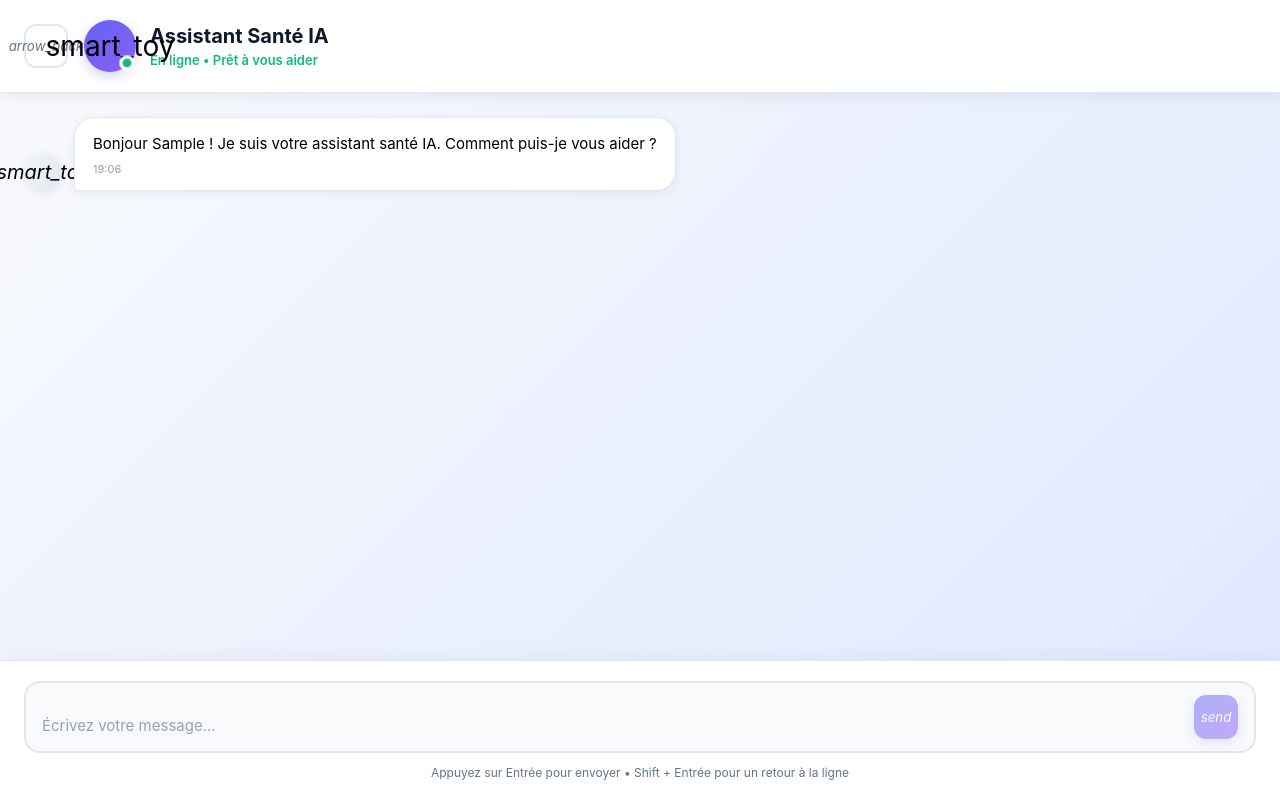
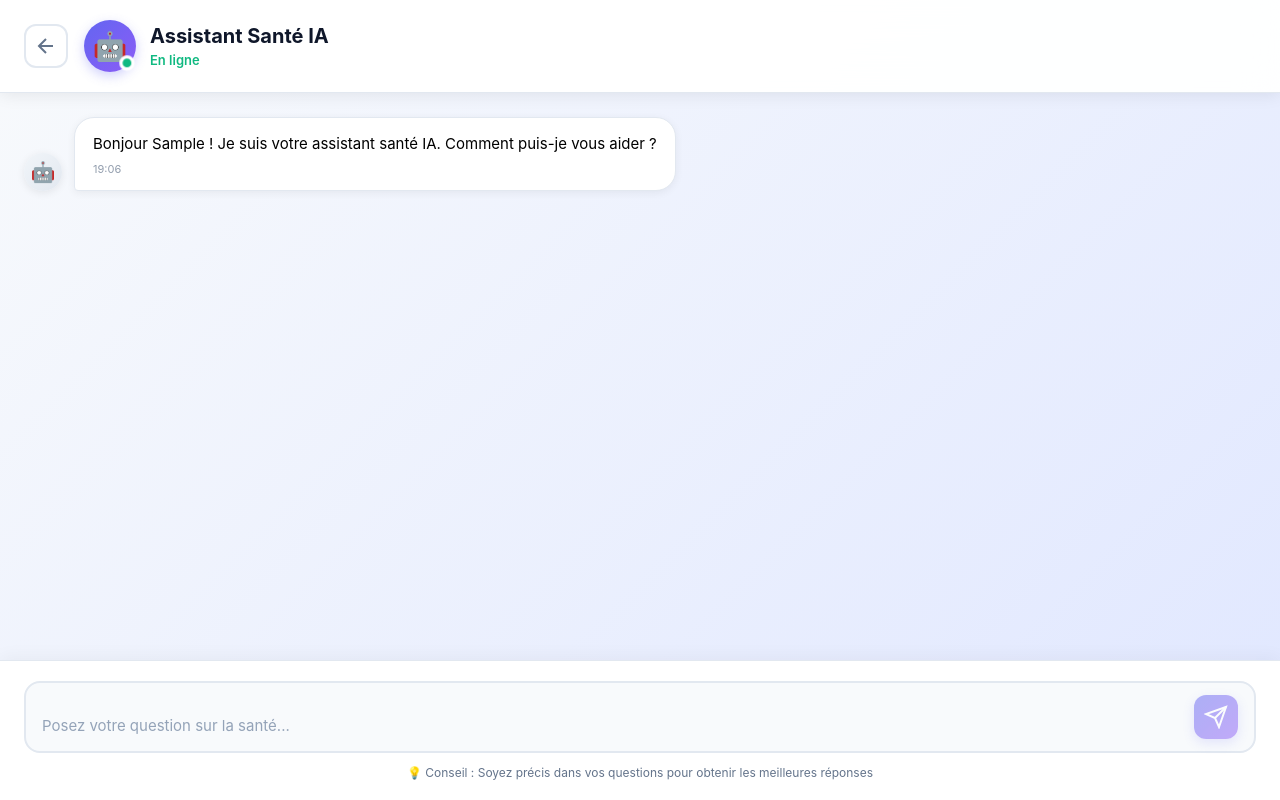
Before and after one commit to rayenbenzid1/VIRTUAL-DOCTOR-ANGULAR, an Angular app: page /chatbot in a window 1280 px wide. Built offline with nearby package versions, Linux system fonts and the light colour scheme; sample sign-in values are in the browser's storage.

Commit message:
améliorer le design de chatbot

```diff
--- a/src/app/chatbot/chatbot.component.html
+++ b/src/app/chatbot/chatbot.component.html
@@ -1,85 +1,94 @@
 <div class="chatbot-container">
 
-  <!-- ==================== HEADER ==================== -->
-  <header class="chatbot-header">
-    <button class="btn-back" (click)="goBack()" aria-label="Retour">
-      <i class="material-icons">arrow_back</i>
+  <!-- Header -->
+  <div class="chatbot-header">
+    <button class="btn-back" (click)="goBack()">
+      <svg width="24" height="24" viewBox="0 0 24 24" fill="none" stroke="currentColor" stroke-width="2">
+        <line x1="19" y1="12" x2="5" y2="12"></line>
+        <polyline points="12 19 5 12 12 5"></polyline>
+      </svg>
     </button>
 
     <div class="header-content">
       <div class="bot-avatar">
-        <span class="bot-icon material-icons">smart_toy</span>
-        <div class="status-indicator"></div>
+        <span class="bot-icon">🤖</span>
+        <span class="status-indicator"></span>
       </div>
       <div class="header-text">
         <h1>Assistant Santé IA</h1>
-        <p class="status-text">En ligne • Prêt à vous aider</p>
+        <p class="status-text">En ligne</p>
       </div>
     </div>
 
-    <div class="header-actions"></div>
-  </header>
+    <div class="header-actions">
+      <!-- Placeholder pour actions futures -->
+    </div>
+  </div>
 
-  <!-- ==================== MESSAGES ==================== -->
-  <div #messagesContainer class="messages-container">
+  <!-- Messages Container -->
+  <div class="messages-container" #messagesContainer>
+    <div *ngFor="let message of messages()"
+         [class]="message.isUser ? 'message-wrapper user' : 'message-wrapper bot'">
 
-    <ng-container *ngFor="let message of messages()">
-      <div class="message-wrapper" [class.user]="message.isUser">
-        <div class="message-avatar">
-          <i class="material-icons">
-            {{ message.isUser ? 'person' : 'smart_toy' }}
-          </i>
-        </div>
+      <!-- Bot Avatar -->
+      <div class="message-avatar" *ngIf="!message.isUser">
+        <span>🤖</span>
+      </div>
 
-        <div class="message-bubble"
-             [class.bot-bubble]="!message.isUser"
-             [class.user-bubble]="message.isUser">
-          <p class="message-text">{{ message.text }}</p>
-          <span class="message-time" *ngIf="message.timestamp">
-            {{ message.timestamp | date:'HH:mm' }}
-          </span>
-        </div>
+      <!-- Message Bubble -->
+      <div [class]="message.isUser ? 'message-bubble user-bubble' : 'message-bubble bot-bubble'">
+        <p class="message-text">{{ message.text }}</p>
+        <span class="message-time" *ngIf="message.timestamp">
+          {{ message.timestamp | date:'HH:mm' }}
+        </span>
       </div>
-    </ng-container>
 
-    <!-- Indicateur de chargement -->
-    <div class="message-wrapper" *ngIf="loading()">
+      <!-- User Avatar -->
+      <div class="message-avatar" *ngIf="message.isUser">
+        <span>👤</span>
+      </div>
+    </div>
+
+    <!-- Loading Indicator -->
+    <div class="message-wrapper bot" *ngIf="loading()">
       <div class="message-avatar">
-        <i class="material-icons">smart_toy</i>
+        <span>🤖</span>
       </div>
       <div class="message-bubble bot-bubble typing">
         <div class="typing-indicator">
-          <span></span><span></span><span></span>
+          <span></span>
+          <span></span>
+          <span></span>
         </div>
       </div>
     </div>
-
   </div>
 
-  <!-- ==================== INPUT ==================== -->
+  <!-- Input Area -->
   <div class="input-container">
     <div class="input-wrapper">
-      <!-- Correction 1 : one-way + (input) au lieu de [(ngModel)] -->
-      <textarea #messageInput
-                class="message-input"
-                rows="1"
-                [value]="userMessage()"
-                (input)="userMessage.set(messageInput.value)"
-                (keydown.enter)="onKeyPress($any($event))"
-                placeholder="Écrivez votre message..."
-                [disabled]="loading()"
-                autocomplete="off">
-      </textarea>
+      <textarea
+        [(ngModel)]="userMessage"
+        (keypress)="onKeyPress($event)"
+        placeholder="Posez votre question sur la santé..."
+        rows="1"
+        [disabled]="loading()"
+        class="message-input"></textarea>
 
-      <button class="btn-send"
-              (start)="sendMessage()"
-              [disabled]="loading() || !userMessage().trim()">
-        <i class="material-icons">send</i>
+      <button
+        class="btn-send"
+        (click)="sendMessage()"
+        [disabled]="!userMessage().trim() || loading()">
+        <svg width="24" height="24" viewBox="0 0 24 24" fill="none" stroke="currentColor" stroke-width="2">
+          <line x1="22" y1="2" x2="11" y2="13"></line>
+          <polygon points="22 2 15 22 11 13 2 9 22 2"></polygon>
+        </svg>
       </button>
     </div>
 
     <p class="input-hint">
-      Appuyez sur Entrée pour envoyer • Shift + Entrée pour un retour à la ligne
+      💡 Conseil : Soyez précis dans vos questions pour obtenir les meilleures réponses
     </p>
   </div>
+
 </div>
```
